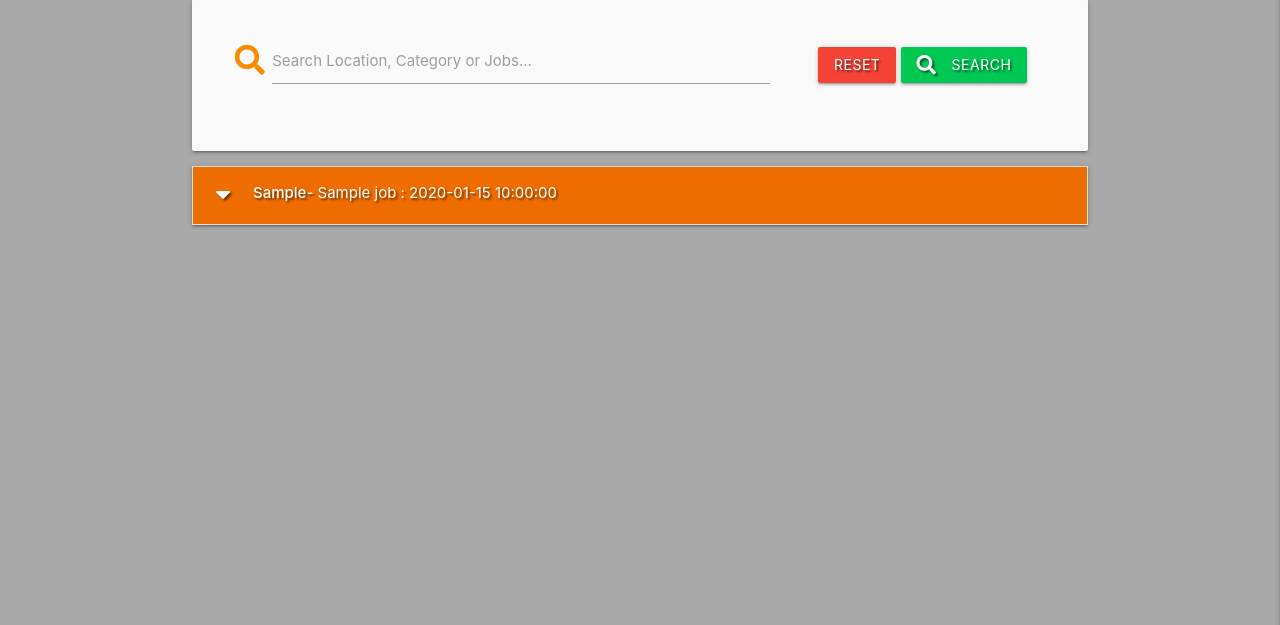
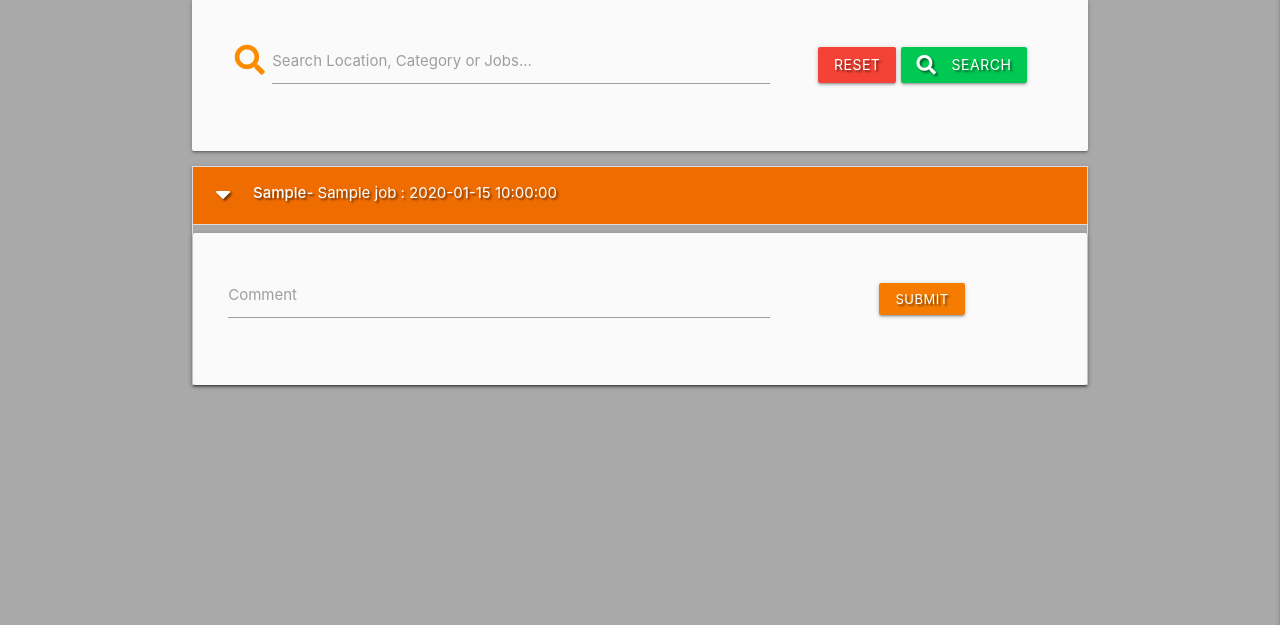
Before and after one commit to Code-Institute-Submissions/local-business-project-3, a Flask app: page /search in a window 1280 px wide. Shown: the part 160-785 px from the top of the page. Run offline with Flask 2, Linux system fonts and the light colour scheme; a database or web service that is not in the repository returns one stand-in record (values such as "Sample title"); some libraries are stand-ins or nearby versions.

Commit message:
Added comment and submit button

```diff
--- a/app.py
+++ b/app.py
@@ -159,6 +159,18 @@
     return redirect(url_for("home"))
 
 
+@app.route("/add_comment/<job_id>", methods=["GET", "POST"])
+def add_comment(job_id):
+    if request.method == "POST":
+        send = {
+            "comments": ["text", "created_by"]
+        }
+        mongo.db.jobs.update({"_id": ObjectId(job_id)}, send)
+
+    job = mongo.db.jobs.find_one({"_id": ObjectId(job_id)})
+    return render_template("jobs.html", job=job)
+
+
 if __name__ == "__main__":
     app.run(host=os.environ.get("IP"),
             port=int(os.environ.get("PORT")),
--- a/templates/jobs.html
+++ b/templates/jobs.html
@@ -2,7 +2,7 @@
 {% block content %}
 
 <h3 class="orange-text text-darken-3 center-align">All Jobs</h3>
-
+<!-- search bar -->
 <div class="row card-panel grey lighten-5">
     <form action="{{ url_for('search') }}" method="post" class="col s12">
         <div class="row valign-wrapper center-align">
@@ -20,7 +20,7 @@
         </div>
     </form>
 </div>
-
+<!-- job requested -->
 {% if jobs|length > 0 %}
 <ul class="collapsible">
     {% for job in jobs %}
@@ -45,12 +45,27 @@
             <strong>Location: {{ job.job_location }}</strong>
             <p>{{ job.job_description }}</p>
             <p><em>by: {{ job.created_by }}</em></p>
-
+        </div>
+        <!-- Comment section -->
+        <div class="row card-panel grey lighten-5">
+            <form action="" method="post" class="col s12">
+                <div class="row valign-wrapper center-align">
+                    <div class="input-field col s12 m8">
+                        <input type="text" name="" id="" minlength="3" class="">
+                        <label for="">Comment</label>
+                    </div>
+                    <div class="col s12 m4">
+                        <button type="submit" class="orange darken-2 btn-small text-shadow">
+                            Submit
+                        </button>
+                    </div>
+                </div>
+            </form>
         </div>
     </li>
     {% endfor %}
 </ul>
 {% else %}
-    <h3 class="red-text text-darken-3 center-align">No Results Found!</h3>
+<h3 class="red-text text-darken-3 center-align">No Results Found!</h3>
 {% endif %}
 {% endblock %}
```
Also changed, not shown: README.md.
